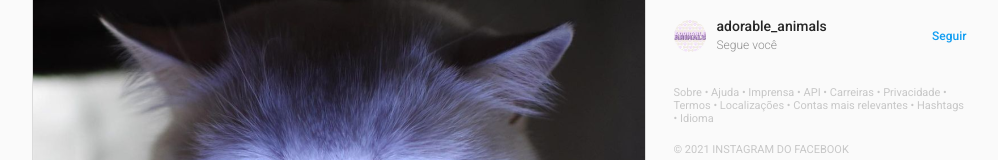
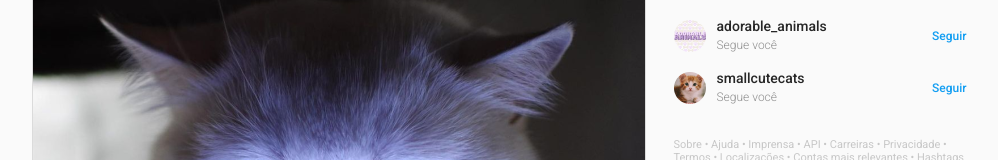
Before and after one commit to pullynnhah/instagram-react, a React (Create React App) app: page / in a window 1280 px wide. Shown: the part 360-520 px from the top of the page, without its empty margins (141-1139 px from the left). Built offline with nearby package versions, Linux system fonts and the light colour scheme.

Commit message:
:bug: add smallcutecats image to sidebar

```diff
--- a/src/components/sidebar/Suggestions.js
+++ b/src/components/sidebar/Suggestions.js
@@ -5,7 +5,8 @@ export default function Suggestions() {
     { image: "badvibesmemes", name: "bad.vibes.memes", text: "Segue você" },
     { image: "chibirdart", name: "chibirdart", text: "Segue você" },
     { image: "razoesparaacreditar", name: "razoesparaacreditar", text: "Novo no Instagram" },
-    { image: "adorableanimals", name: "adorable_animals", text: "Segue você" }
+    { image: "adorableanimals", name: "adorable_animals", text: "Segue você" },
+    { image: "smallcutecats", name: "smallcutecats", text: "Segue você" }
   ];
   return (
     <div className="suggestions">
```
